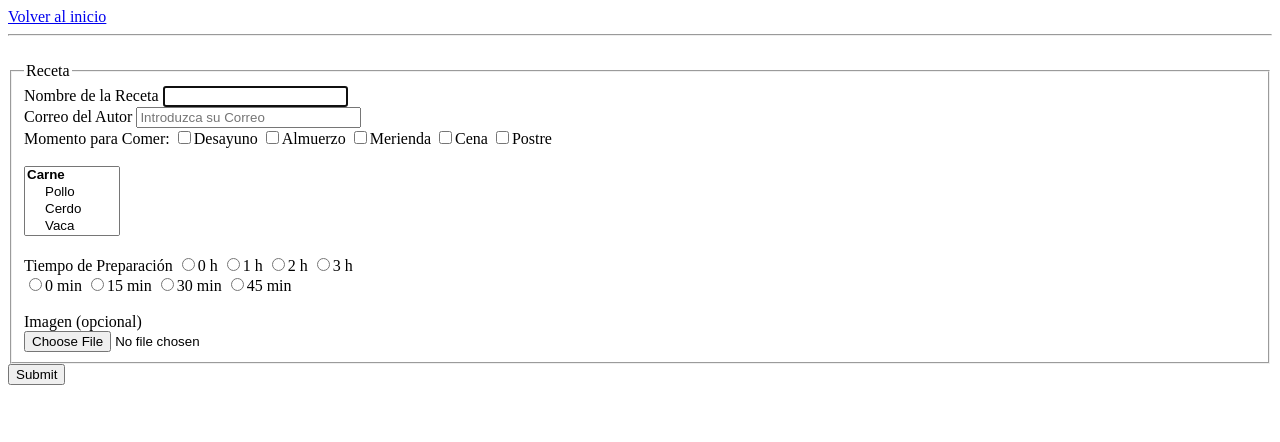
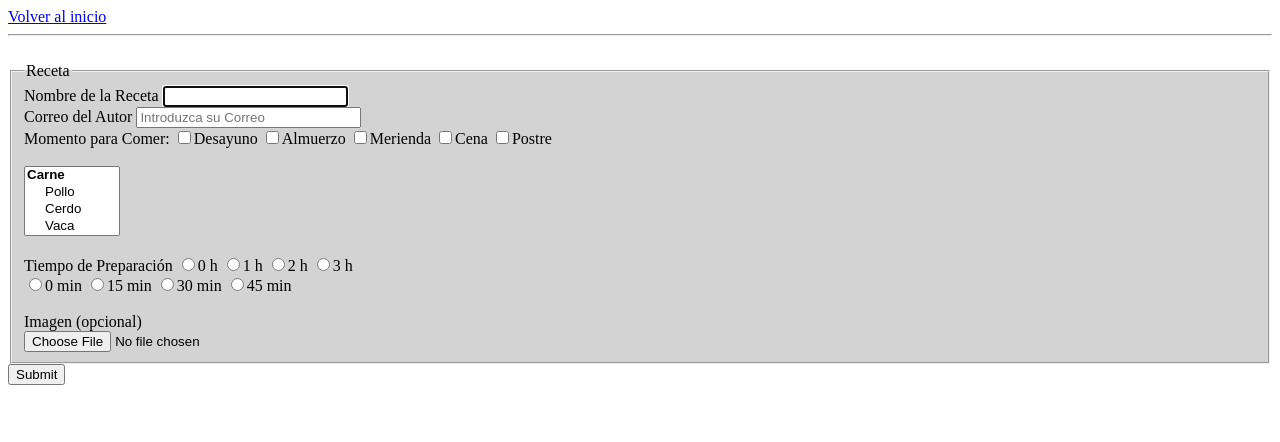
Before and after one commit to LorenzoBellido/LorenzoBellido.github.io, a plain HTML site: page ej7.html in a window 1280 px wide. Drawn offline with Linux system fonts and the light colour scheme.

Commit message:
Ejercicio 1

```diff
--- a/ej7.html
+++ b/ej7.html
@@ -8,7 +8,7 @@
 <body>
 	<a href="index.html"> Volver al inicio</a> <hr> <br>
 	<form action="https://lm.ciclo.iesnervion.es/" method="post">
-		<fieldset>
+		<fieldset style="background-color: lightgrey;">
 			<legend>Receta</legend>
 			<label for="nombre">Nombre de la Receta</label>
 				<input required autofocus type="text" name="nombre" id="nombre"><br>
```
Also changed, not shown: ej4.html (+1 -0 lines).
